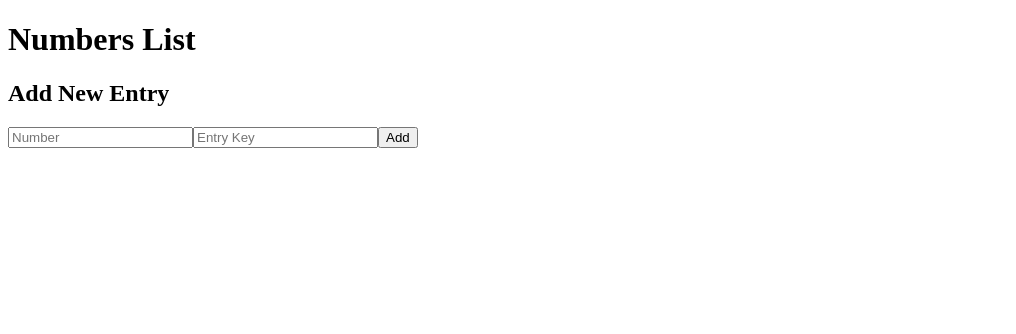
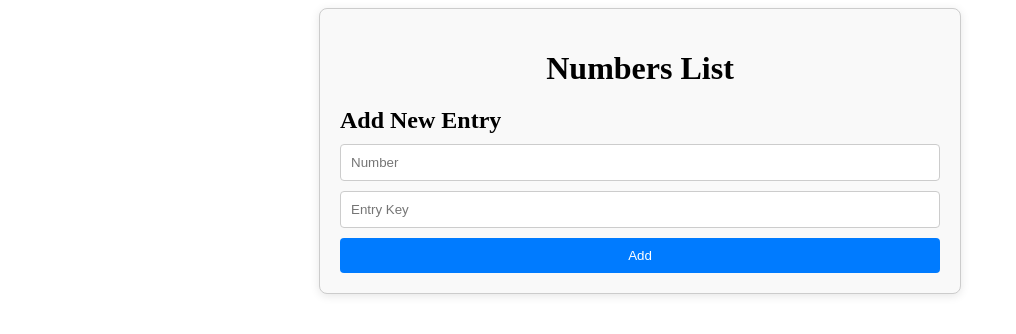
Before and after one commit to Hiddenleaf456/Hmmmm, a Next.js app: page /badboi in a window 1280 px wide. Shown: the top 334 px of the page, without its empty margins (0-1016 px from the left). Built offline with nearby package versions, Linux system fonts and the light colour scheme.

Commit message:
Update badboi.js

```diff
--- a/pages/badboi.js
+++ b/pages/badboi.js
@@ -54,25 +54,26 @@ export default function Home() {
         }
     };
 
-    if (loading) return <p>Loading...</p>;
-    if (error) return <p>Error: {error}</p>;
+    if (loading) return <div style={styles.loading}>Loading...</div>;
+    if (error) return <div style={styles.error}>Error: {error}</div>;
 
     return (
-        <div>
-            <h1>Numbers List</h1>
-            <ul>
+        <div style={styles.container}>
+            <h1 style={styles.header}>Numbers List</h1>
+            <ul style={styles.list}>
                 {entries.map((entry) => (
-                    <li key={entry}>{entry}</li>  // Assuming 'entry' is unique
+                    <li key={entry} style={styles.listItem}>{entry}</li>
                 ))}
             </ul>
-            <h2>Add New Entry</h2>
-            <form onSubmit={handleSubmit}>
+            <h2 style={styles.subHeader}>Add New Entry</h2>
+            <form onSubmit={handleSubmit} style={styles.form}>
                 <input
                     type="text"
                     placeholder="Number"
                     value={numberInput}
                     onChange={(e) => setNumberInput(e.target.value)}
                     required
+                    style={styles.input}
                 />
                 <input
                     type="text"
@@ -80,11 +81,67 @@ export default function Home() {
                     value={entryKey}
                     onChange={(e) => setEntryKey(e.target.value)}
                     required
+                    style={styles.input}
                 />
-                <button type="submit" disabled={submitting}>
+                <button type="submit" disabled={submitting} style={styles.button}>
                     {submitting ? 'Adding...' : 'Add'}
                 </button>
             </form>
         </div>
     );
 }
+
+const styles = {
+    container: {
+        maxWidth: '600px',
+        margin: '0 auto',
+        padding: '20px',
+        border: '1px solid #ccc',
+        borderRadius: '8px',
+        boxShadow: '0 2px 10px rgba(0, 0, 0, 0.1)',
+        backgroundColor: '#f9f9f9',
+    },
+    header: {
+        textAlign: 'center',
+        marginBottom: '20px',
+    },
+    subHeader: {
+        marginTop: '20px',
+        marginBottom: '10px',
+    },
+    list: {
+        listStyleType: 'none',
+        padding: 0,
+    },
+    listItem: {
+        padding: '10px',
+        borderBottom: '1px solid #ccc',
+    },
+    form: {
+        display: 'flex',
+        flexDirection: 'column',
+    },
+    input: {
+        padding: '10px',
+        marginBottom: '10px',
+        border: '1px solid #ccc',
+        borderRadius: '4px',
+    },
+    button: {
+        padding: '10px',
+        backgroundColor: '#007BFF',
+        color: 'white',
+        border: 'none',
+        borderRadius: '4px',
+        cursor: 'pointer',
+    },
+    loading: {
+        textAlign: 'center',
+        margin: '20px 0',
+    },
+    error: {
+        color: 'red',
+        textAlign: 'center',
+        margin: '20px 0',
+    },
+};
```
